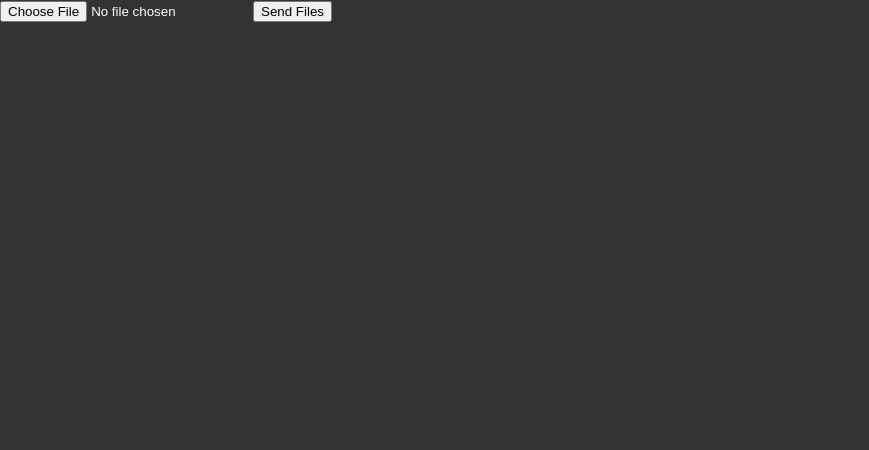
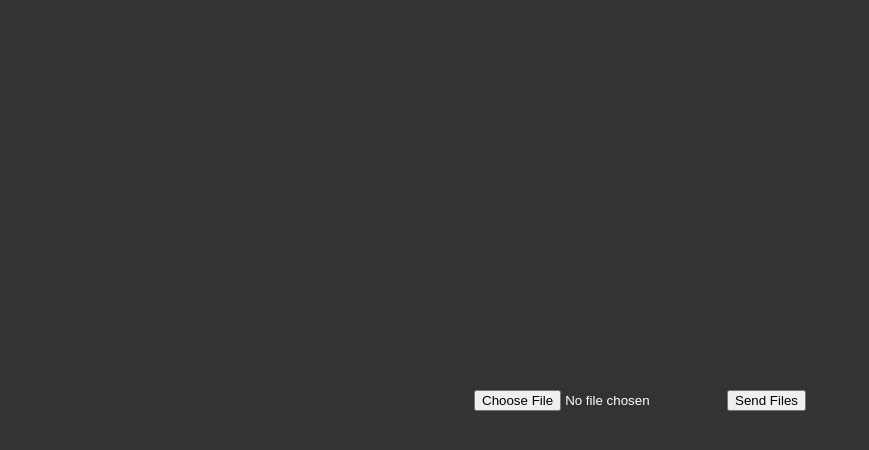
Before and after one commit to JPachecoZ/crack-the-capstone-app, a React (Create React App) app: page / in a window 1280 px wide. Shown: the top 450 px of the page, without its empty margins (0-869 px from the left). Built offline with nearby package versions, Linux system fonts and the light colour scheme.

Commit message:
Components Centered

```diff
--- a/src/App.tsx
+++ b/src/App.tsx
@@ -1,3 +1,4 @@
+import { findByLabelText } from '@testing-library/react';
 import React, { useState } from 'react';
 
 function App(): JSX.Element {
@@ -31,8 +32,17 @@ function App(): JSX.Element {
     )
   }
 
+  const ContainerStyle = {
+    backgroundColor: "#333333",
+    height: "100vh",
+    display: "flex",
+    alignItems: "center",
+    justifyContent: "center",
+    color: "white"
+  }
+
   return (
-    <div style={{backgroundColor: "#333333", height: "100vh", color: "white"}}>
+    <div style={ContainerStyle}>
       <form>
         <input onChange={(event: ChangeEvent) => handleData(event)} type="file"/>
         <button onClick={(event: ButtonElement) => handleSubmit(event)}>Send Files</button>
```
